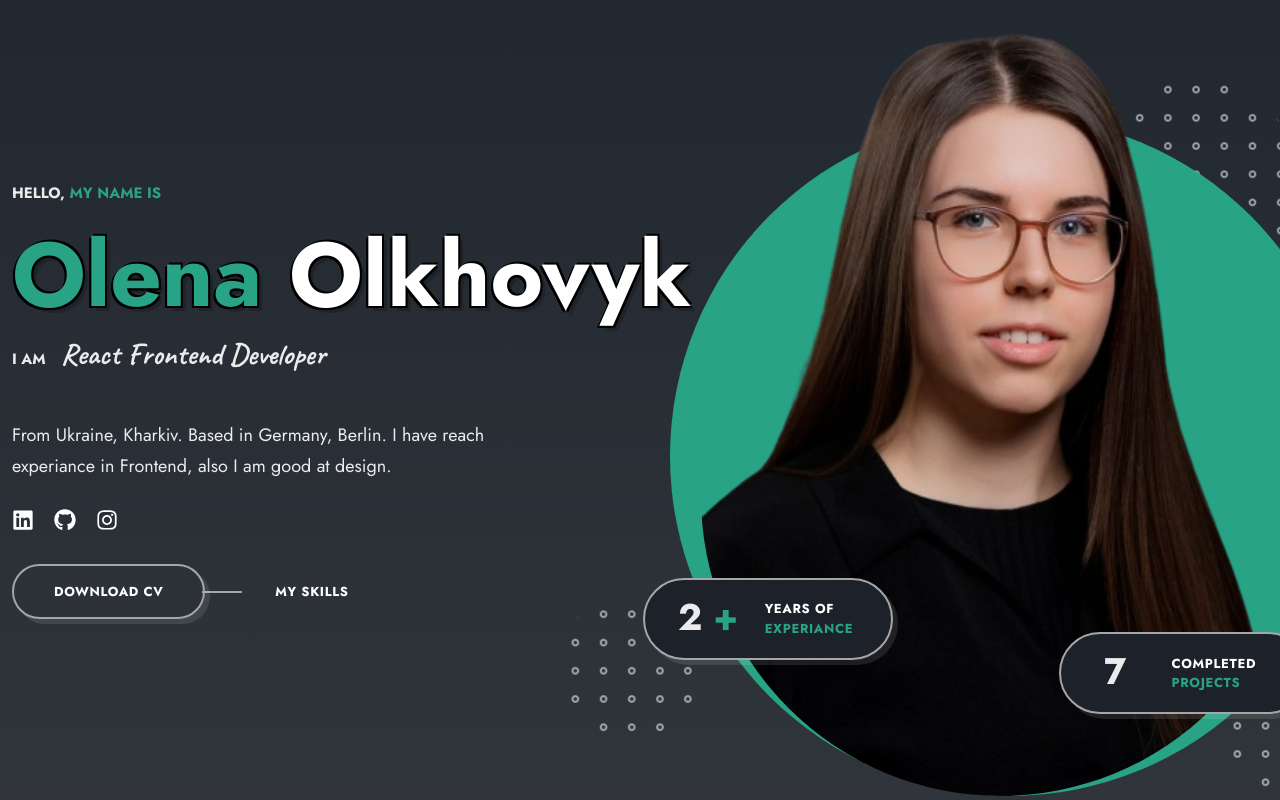
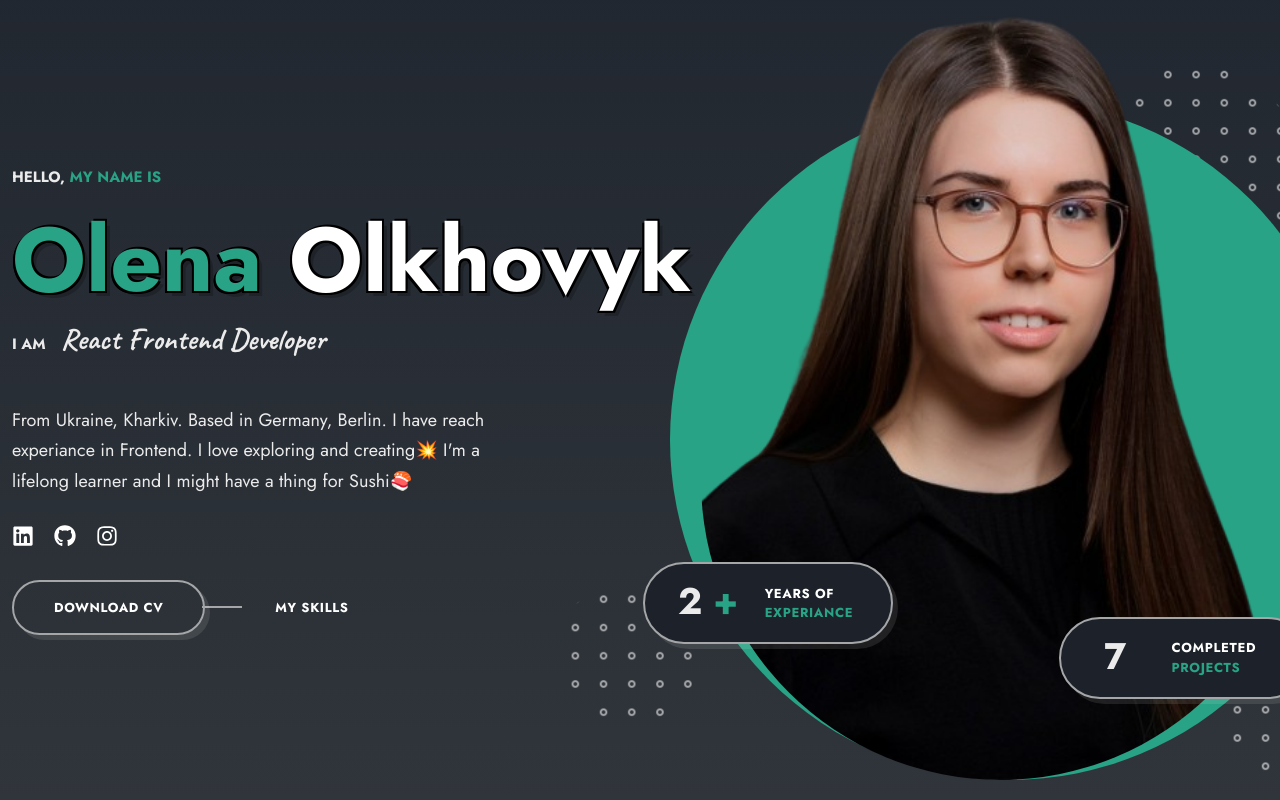
Before and after one commit to Olena-Olkhovyk/my-portfolio, a React (Create React App) app: page / in a window 1280 px wide. Shown: the top 800 px of the page. Built offline with nearby package versions, Linux system fonts and the light colour scheme.

Commit message:
Change title about me on main page

```diff
--- a/src/components/Home/Home.jsx
+++ b/src/components/Home/Home.jsx
@@ -54,7 +54,8 @@ const Home = () => {
 
         <p className={classes.text}>
           From Ukraine, Kharkiv. Based in Germany, Berlin. I have reach
-          experiance in Frontend, also I am good at design.
+          experiance in Frontend. I love exploring and creating💥 I'm a lifelong
+          learner and I might have a thing for Sushi🍣
         </p>
 
         <div className={classes.socials}>
```
